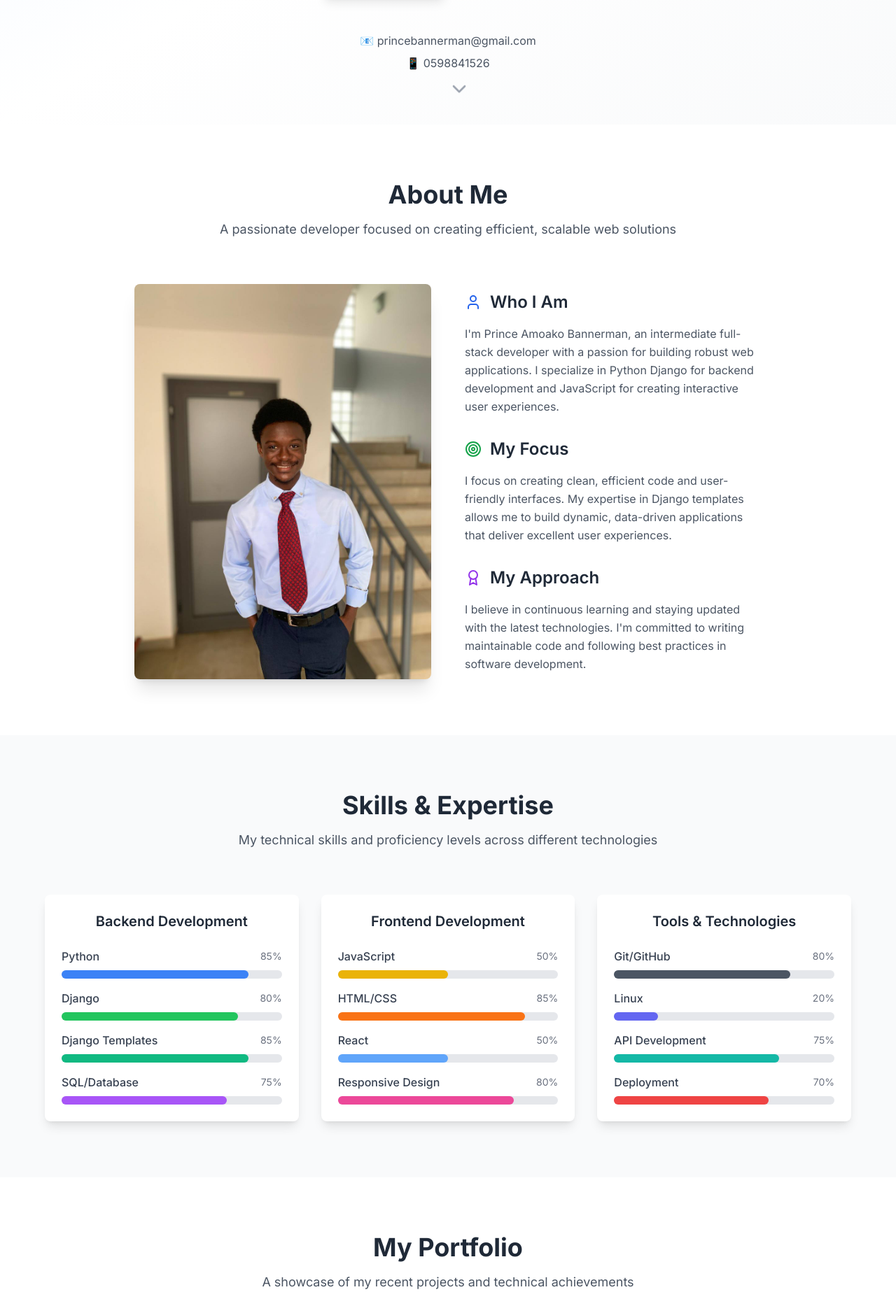
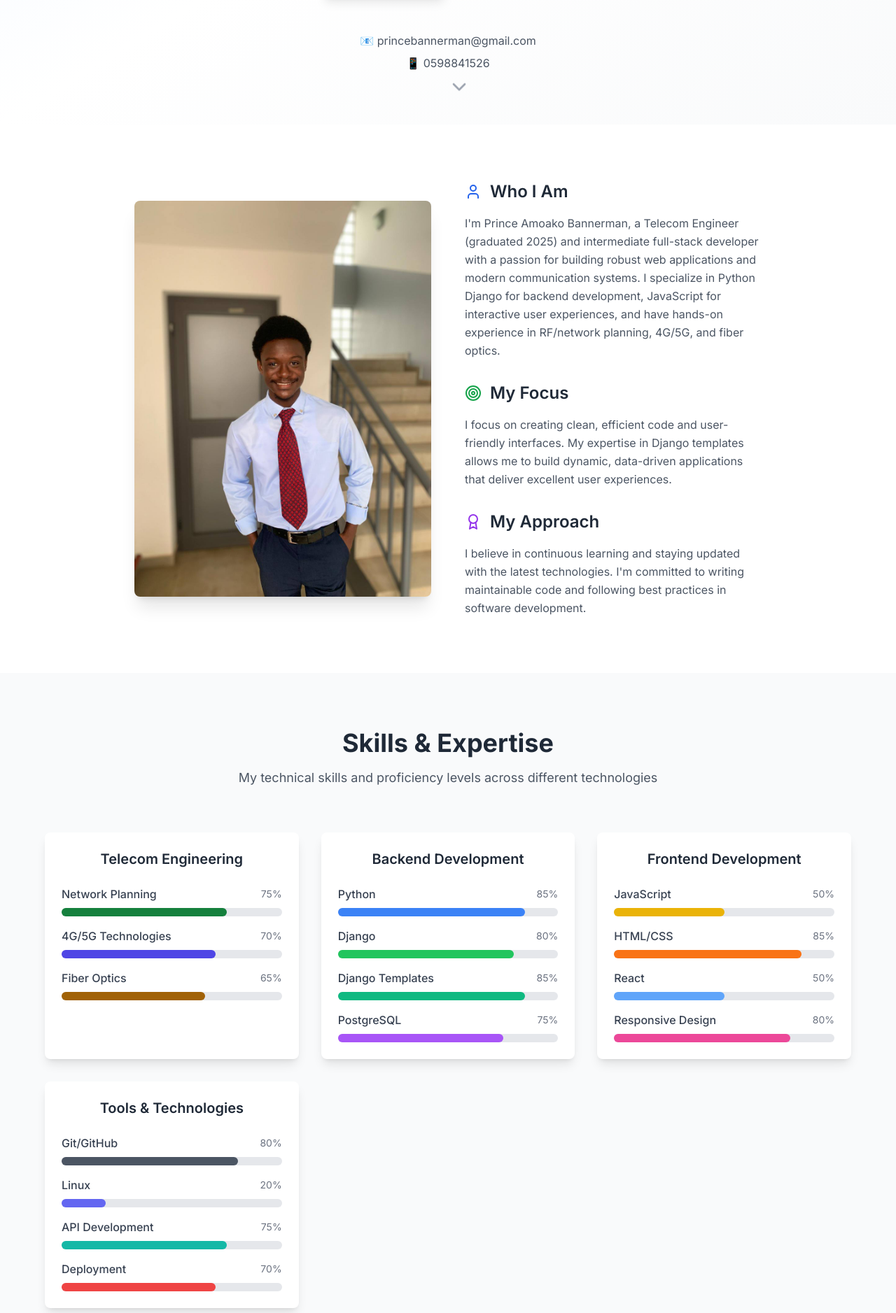
Before and after one commit to PrinceAmoakoBannerman/MyPortfolio, a React (Vite) app: page / in a window 1280 px wide. Shown: the part 622-2499 px from the top of the page at 70% size. Built offline with nearby package versions, Linux system fonts and the light colour scheme.

Commit message:
Update About section, move contact links, and specify PostgreSQL in skills

```diff
--- a/src/App.tsx
+++ b/src/App.tsx
@@ -1,20 +1,62 @@
-import React from 'react';
-import Header from './components/Header';
+
 import Hero from './components/Hero';
 import About from './components/About';
 import Skills from './components/Skills';
 import Portfolio from './components/Portfolio';
 import Contact from './components/Contact';
 import Footer from './components/Footer';
+import { MessageCircle, Mail, Linkedin, Github } from 'lucide-react';
+
 
 function App() {
   return (
-    <div className="min-h-screen">
-      <Header />
+    <div className="min-h-screen bg-white text-gray-900 transition-colors duration-300">
       <Hero />
       <About />
       <Skills />
       <Portfolio />
+      {/* Get in Touch section moved here */}
+      <section className="py-16 bg-white">
+        <div className="container mx-auto px-6 text-center">
+          <h3 className="text-2xl font-semibold text-gray-800 mb-4">Get in Touch</h3>
+          <div className="flex flex-wrap justify-center gap-4">
+            <a
+              href="https://wa.me/233598841526"
+              target="_blank"
+              rel="noopener noreferrer"
+              className="inline-flex items-center bg-green-500 text-white px-5 py-2 rounded-lg hover:bg-green-600 transition-colors text-lg font-semibold shadow-md"
+            >
+              <MessageCircle className="mr-2" size={20} />
+              WhatsApp
+            </a>
+            <a
+              href="mailto:princeamoako.bannerman@gmail.com"
+              className="inline-flex items-center bg-red-500 text-white px-5 py-2 rounded-lg hover:bg-red-600 transition-colors text-lg font-semibold shadow-md"
+            >
+              <Mail className="mr-2" size={20} />
+              Gmail
+            </a>
+            <a
+              href="https://www.linkedin.com/in/prince-bannerman-1a676326a"
+              target="_blank"
+              rel="noopener noreferrer"
+              className="inline-flex items-center bg-blue-700 text-white px-5 py-2 rounded-lg hover:bg-blue-800 transition-colors text-lg font-semibold shadow-md"
+            >
+              <Linkedin className="mr-2" size={20} />
+              LinkedIn
+            </a>
+            <a
+              href="https://github.com/PrinceAmoakoBannerman"
+              target="_blank"
+              rel="noopener noreferrer"
+              className="inline-flex items-center bg-gray-800 text-white px-5 py-2 rounded-lg hover:bg-gray-900 transition-colors text-lg font-semibold shadow-md"
+            >
+              <Github className="mr-2" size={20} />
+              GitHub
+            </a>
+          </div>
+        </div>
+      </section>
       <Contact />
       <Footer />
     </div>
--- a/src/components/About.tsx
+++ b/src/components/About.tsx
@@ -5,12 +5,7 @@ const About = () => {
   return (
     <section id="about" className="py-20 bg-white">
       <div className="container mx-auto px-6">
-        <div className="text-center mb-16">
-          <h2 className="text-4xl font-bold text-gray-800 mb-4">About Me</h2>
-          <p className="text-gray-600 text-lg max-w-2xl mx-auto">
-            A passionate developer focused on creating efficient, scalable web solutions
-          </p>
-        </div>
+        {/* Removed About Me heading and intro paragraph */}
 
         <div className="max-w-4xl mx-auto">
           <div className="grid md:grid-cols-2 gap-12 items-center">
@@ -29,9 +24,8 @@ const About = () => {
                   <h3 className="text-2xl font-semibold text-gray-800">Who I Am</h3>
                 </div>
                 <p className="text-gray-600 leading-relaxed">
-                  I'm Prince Amoako Bannerman, an intermediate full-stack developer with a passion for
-                  building robust web applications. I specialize in Python Django for backend development
-                  and JavaScript for creating interactive user experiences.
+                  I'm Prince Amoako Bannerman, a Telecom Engineer (graduated 2025) and intermediate full-stack developer with a passion for
+                  building robust web applications and modern communication systems. I specialize in Python Django for backend development, JavaScript for interactive user experiences, and have hands-on experience in RF/network planning, 4G/5G, and fiber optics.
                 </p>
               </div>
 
--- a/src/components/Contact.tsx
+++ b/src/components/Contact.tsx
@@ -56,8 +56,8 @@ const Contact = () => {
                   <Mail className="text-blue-600 mr-4" size={24} />
                   <div>
                     <p className="text-gray-800 font-semibold">Email</p>
-                    <a href="mailto:princebannerman@gmail.com" className="text-gray-600 hover:text-blue-600 transition-colors">
-                      princebannerman@gmail.com
+                    <a href="mailto:princebannerman17@gmail.com" className="text-gray-600 hover:text-blue-600 transition-colors">
+                      princebannerman17@gmail.com
                     </a>
                   </div>
                 </div>
@@ -93,7 +93,7 @@ const Contact = () => {
                     <Github size={20} />
                   </a>
                   <a
-                    href="https://www.linkedin.com/in/prince-bannerman-1a676326a?utm_source=share&utm_campaign=share_via&utm_content=profile&utm_medium=ios_app"
+                    href="https://www.linkedin.com/in/prince-bannerman-1a676326a"
                     target="_blank"
                     rel="noopener noreferrer"
                     className="bg-blue-600 text-white p-3 rounded-full hover:bg-blue-700 transition-colors"
--- a/src/components/Footer.tsx
+++ b/src/components/Footer.tsx
@@ -1,4 +1,4 @@
-import React from 'react';
+
 import { Heart, Code } from 'lucide-react';
 
 const Footer = () => {
--- a/src/components/Header.tsx
+++ b/src/components/Header.tsx
@@ -1,13 +1,18 @@
 import { useState } from 'react';
-import { Menu, X, Github, Linkedin } from 'lucide-react';
+import { Menu, X, Github, Linkedin, Moon, Sun } from 'lucide-react';
 
-const Header = () => {
+interface HeaderProps {
+  darkMode: boolean;
+  setDarkMode: (val: boolean) => void;
+}
+
+const Header = ({ darkMode, setDarkMode }: HeaderProps) => {
   const [isMenuOpen, setIsMenuOpen] = useState(false);
 
   const toggleMenu = () => setIsMenuOpen(!isMenuOpen);
 
   return (
-    <header className="fixed top-0 left-0 right-0 bg-white/95 backdrop-blur-sm border-b border-gray-200 z-50">
+    <header className="fixed top-0 left-0 right-0 bg-white/95 dark:bg-gray-950/95 backdrop-blur-sm border-b border-gray-200 dark:border-gray-800 z-50 transition-colors duration-300">
       <div className="container mx-auto px-6 py-4">
         <div className="flex items-center justify-between">
           {/* Name/title removed */}
@@ -32,12 +37,21 @@ const Header = () => {
             >
               <Linkedin size={20} />
             </a>
+
+            {/* Dark mode toggle */}
+            <button
+              onClick={() => setDarkMode(!darkMode)}
+              className="ml-4 p-2 rounded-full bg-gray-100 dark:bg-gray-800 text-gray-700 dark:text-gray-200 hover:bg-gray-200 dark:hover:bg-gray-700 transition-colors"
+              aria-label="Toggle dark mode"
+            >
+              {darkMode ? <Sun size={18} /> : <Moon size={18} />}
+            </button>
           </div>
 
           {/* Mobile Menu Button */}
           <button
             onClick={toggleMenu}
-            className="md:hidden text-gray-700 hover:text-blue-600 transition-colors"
+            className="md:hidden text-gray-700 dark:text-gray-200 hover:text-blue-600 dark:hover:text-blue-400 transition-colors"
           >
             {isMenuOpen ? <X size={24} /> : <Menu size={24} />}
           </button>
--- a/src/components/Skills.tsx
+++ b/src/components/Skills.tsx
@@ -1,21 +1,29 @@
 
 const Skills = () => {
   const skillCategories = [
+    {
+      title: "Telecom Engineering",
+      skills: [
+        { name: "Network Planning", level: 75, color: "bg-green-700" },
+        { name: "4G/5G Technologies", level: 70, color: "bg-indigo-600" },
+        { name: "Fiber Optics", level: 65, color: "bg-yellow-700" }
+      ]
+    },
     {
       title: "Backend Development",
       skills: [
         { name: "Python", level: 85, color: "bg-blue-500" },
         { name: "Django", level: 80, color: "bg-green-500" },
         { name: "Django Templates", level: 85, color: "bg-emerald-500" },
-        { name: "SQL/Database", level: 75, color: "bg-purple-500" }
+  { name: "PostgreSQL", level: 75, color: "bg-purple-500" }
       ]
     },
     {
       title: "Frontend Development",
       skills: [
-  { name: "JavaScript", level: 50, color: "bg-yellow-500" },
+        { name: "JavaScript", level: 50, color: "bg-yellow-500" },
         { name: "HTML/CSS", level: 85, color: "bg-orange-500" },
-  { name: "React", level: 50, color: "bg-blue-400" },
+        { name: "React", level: 50, color: "bg-blue-400" },
         { name: "Responsive Design", level: 80, color: "bg-pink-500" }
       ]
     },
@@ -23,7 +31,7 @@ const Skills = () => {
       title: "Tools & Technologies",
       skills: [
         { name: "Git/GitHub", level: 80, color: "bg-gray-600" },
-  { name: "Linux", level: 20, color: "bg-indigo-500" },
+        { name: "Linux", level: 20, color: "bg-indigo-500" },
         { name: "API Development", level: 75, color: "bg-teal-500" },
         { name: "Deployment", level: 70, color: "bg-red-500" }
       ]
--- a/tailwind.config.js
+++ b/tailwind.config.js
@@ -1,5 +1,6 @@
 /** @type {import('tailwindcss').Config} */
 export default {
+  darkMode: 'class',
   content: ['./index.html', './src/**/*.{js,ts,jsx,tsx}'],
   theme: {
     extend: {},
```
